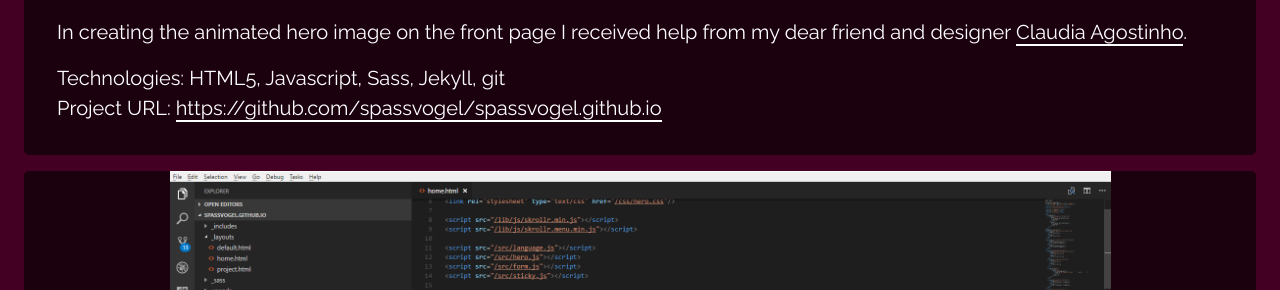
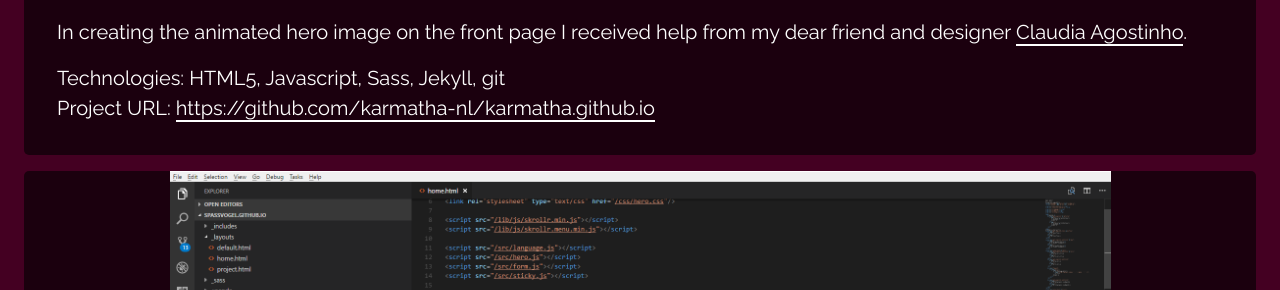
Before and after one commit to karmatha-nl/karmatha-nl.github.io, a Jekyll site: the page built from projects/karmatha.md, in a window 1280 px wide. Shown: the part 481-771 px from the top of the page. Built offline with Jekyll 4.4.1, drawn with Linux system fonts in a browser that asks for light colours.

Commit message:
chore: moved to karmatha-nl/karmatha

```diff
--- a/_config.yml
+++ b/_config.yml
@@ -1,3 +1,3 @@
 
 # Serving
-baseurl: /spassvogel.github.io
+baseurl: /karmatha.github.io
--- a/_layouts/home.html
+++ b/_layouts/home.html
@@ -162,7 +162,7 @@ layout: default
                 <li class="phone" ><i class="fa fa-mobile" aria-hidden="true"></i><a href="tel:0031638934012"  target="_blank">+31 6 38934012</a></li>
                 <li class="skype"><i class="fa fa-skype " aria-hidden="true"></i><a href="skype:w.vandenheuvel_4"  target="_blank">Skype</a></li>
                 <li class="linkedin"><i class="fa fa-linkedin-square " aria-hidden="true"></i><a href="https://www.linkedin.com/in/wouter-van-den-heuvel/" target="_blank">LinkedIn</a></li>
-                <li class="github"><i class="fa fa-github " aria-hidden="true"></i><a href="https://github.com/spassvogel"  target="_blank">GitHub</a></li>
+                <li class="github"><i class="fa fa-github " aria-hidden="true"></i><a href="https://github.com/karmatha-nl"  target="_blank">GitHub</a></li>
             </ul>
         </div>
     </div>
--- a/projects/karmatha.md
+++ b/projects/karmatha.md
@@ -17,7 +17,7 @@ images:
             <p>
                 Technologies: HTML5, Javascript, Sass, Jekyll, git
                 <br>
-                Project URL: <a href="https://github.com/spassvogel/spassvogel.github.io">https://github.com/spassvogel/spassvogel.github.io</a>
+                Project URL: <a href="https://github.com/karmatha-nl/karmatha.github.io">https://github.com/karmatha-nl/karmatha.github.io</a>
             </p>
         </div>
         <div lang="nl">
@@ -30,7 +30,7 @@ images:
             <p>
                 Technologie: HTML5, Javascript,  Sass, Jekyll, git
                 <br>
-                Project URL: <a href="https://github.com/spassvogel/spassvogel.github.io">https://github.com/spassvogel/spassvogel.github.io</a>
+                Project URL: <a href="https://github.com/karmatha-nl/karmatha.github.io">https://github.com/karmatha-nl/karmatha.github.io</a>
             </p>
         </div>
       </div>
```
Also changed, not shown: README.md.
